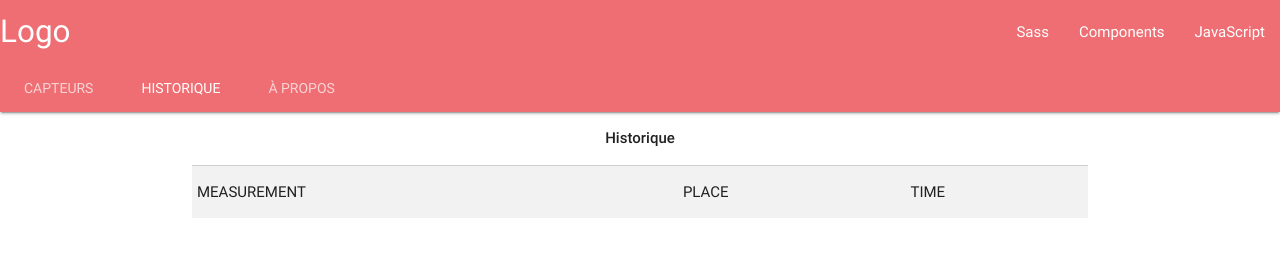
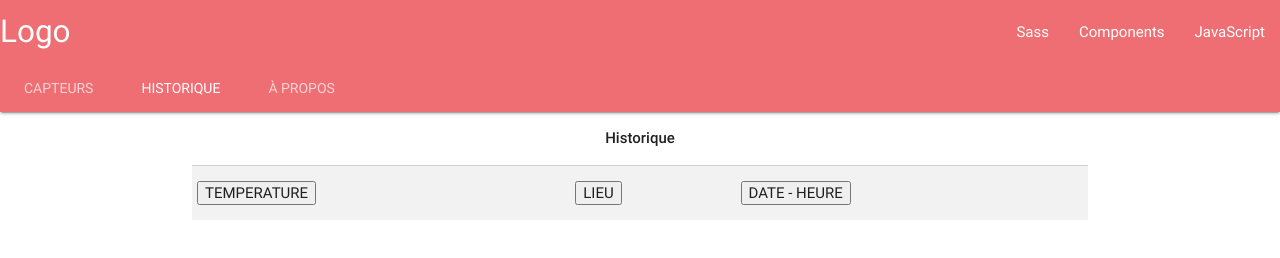
Before and after one commit to pierre-teodoresco/HotHotHot, a website: page index.html in a window 1280 px wide. Both pictures are taken after a click on the link "HISTORIQUE". Drawn offline with nearby package versions, Linux system fonts and the light colour scheme; no server answers.

Commit message:
Nicolas + Pierre = button id historic

```diff
--- a/index.html
+++ b/index.html
@@ -52,14 +52,14 @@
                 <div class="center-align">
                     <h4>Extérieur</h4>
                     <h1><span id="out-temp"></span>°C</h1>
-                    <h5>Min:<span id="min-temp-out"></span> | Max:<span id="max-temp-out"></span></h5>
+                    <h5>Min: <span id="min-temp-out"></span> | Max: <span id="max-temp-out"></span></h5>
                 </div>
             </div>
             <div class="col l6 s12">
                 <div class="center-align">
                     <h4>Intérieur</h4>
                     <h1><span id="in-temp"></span>°C</h1>
-                    <h5>Min:<span id="min-temp-in"></span> | Max:<span id="max-temp-in"></span></h5>
+                    <h5>Min: <span id="min-temp-in"></span> | Max: <span id="max-temp-in"></span></h5>
                 </div>
             </div>
         </div>
@@ -74,9 +74,9 @@
             </thead>
             <tbody>
             <tr>
-                <td>MEASUREMENT</td>
-                <td>PLACE</td>
-                <td>TIME</td>
+                <td><input type="button" value="TEMPERATURE" id="historic-temp-sort"></td>
+                <td><input type="button" value="LIEU" id="historic-lieu-sort"></td>
+                <td><input type="button" value="DATE - HEURE" id="historic-date-sort"></td>
             </tr>
             </tbody>
         </table>
--- a/scripts/fetch.js
+++ b/scripts/fetch.js
@@ -3,7 +3,7 @@ function getOutdoorSensorValue() {
         data.json().then(function(json) {
             let val = json.capteurs[0].Valeur;
             alertOutdoorSensors(val);
-            addEntryToHistory(new Temperature(val, "Exterieur", new Date().toLocaleString()));
+            addEntryToHistory(new Temperature(val, "Extérieur", new Date().toLocaleString()));
         });
     });
 }
```
